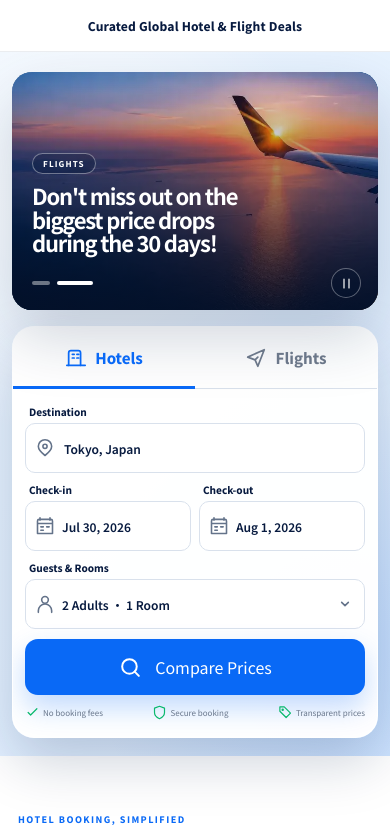
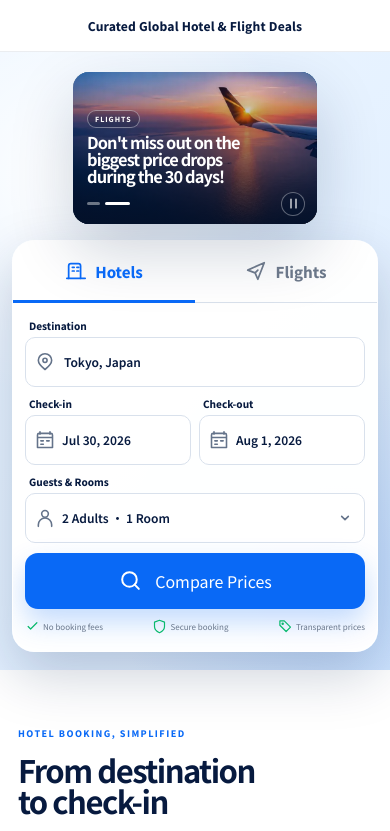
Before and after one commit to amswf/RoamInsiders, a Next.js app: page /compare in a window 390 px wide. Shown: the top 831 px of the page. Built offline with nearby package versions, Linux system fonts and the light colour scheme.

Commit message:
Refine mobile hero and tracking parameters

```diff
--- a/app/compare/compare.module.css
+++ b/app/compare/compare.module.css
@@ -230,14 +230,17 @@
   .header p { font-size: 12px; }
   .hero { min-height: 0; }
   .heroInner { width: 100%; min-height: 0; padding: 20px 14px 18px; gap: 16px; }
-  .focusCarousel { min-height: 238px; border-radius: 20px; }
-  .focusCopy { bottom: 49px; padding: 0 20px; }
-  .focusCopy > span { min-height: 21px; font-size: 8px; }
-  .focusCopy h1 { max-width: 270px; margin: 10px 0 6px; font-size: 31px; }
-  .focusCopy .longFocusTitle { max-width: 285px; font-size: 22px; line-height: 1.08; }
-  .focusCopy strong { font-size: 14px; }
-  .carouselControls { left: 20px; right: 17px; bottom: 12px; }
-  .carouselPause { width: 30px; height: 30px; }
+  .focusCarousel { width: min(66.667%, 320px); min-height: 0; aspect-ratio: 1.61; border-radius: 16px; }
+  .focusCopy { bottom: 34px; padding: 0 14px; }
+  .focusCopy > span { min-height: 18px; padding-inline: 7px; font-size: 7px; }
+  .focusCopy h1 { max-width: 100%; margin: 6px 0 4px; font-size: clamp(18px, 5.4vw, 23px); line-height: 1; }
+  .focusCopy .longFocusTitle { max-width: 100%; font-size: clamp(14px, 4.2vw, 18px); line-height: 1.06; }
+  .focusCopy strong { font-size: 11px; }
+  .carouselControls { left: 14px; right: 12px; bottom: 8px; }
+  .carouselDots { gap: 5px; }
+  .carouselDots button { width: 13px; height: 3px; }
+  .carouselDots .activeDot { width: 25px; }
+  .carouselPause { width: 24px; height: 24px; }
   .searchCard { border-radius: 22px; box-shadow: 0 22px 56px rgba(8,34,77,.21); }
   .tabs { height: 62px; }.tabs button { gap: 8px; font-size: 15px; }
   .formBody { padding: 15px 14px 16px; gap: 9px 8px; }
@@ -291,8 +294,6 @@
 
 @media (max-width: 620px) and (max-height: 680px) {
   .heroInner { padding-top: 10px; gap: 10px; }
-  .focusCarousel { min-height: 190px; }
-  .focusCopy .longFocusTitle { font-size: 20px; }
   .microTrust { display: none; }
   .calendarSheet .calendarGrid { grid-template-rows: 15px repeat(6, minmax(24px, 1fr)); }
   .calendarSheet .sheetActions > span { display: none; }
--- a/lib/compare-attribution.ts
+++ b/lib/compare-attribution.ts
@@ -42,7 +42,8 @@ export function buildClickTrackingUrl(product: CompareProduct, attribution: Comp
     jtp: "clk2",
     jtadv: product === "hotels" ? "trip_h" : "trip_l",
     jtpub: `gg${attribution.SID}`,
-    devid: `cid=${attribution.trip_sub1}`,
+    devid: "",
+    cid: attribution.trip_sub1,
     crid: attribution.trip_sub3,
     adgid: attribution.allianceid,
     camid: attribution.trip_sub3,
```
